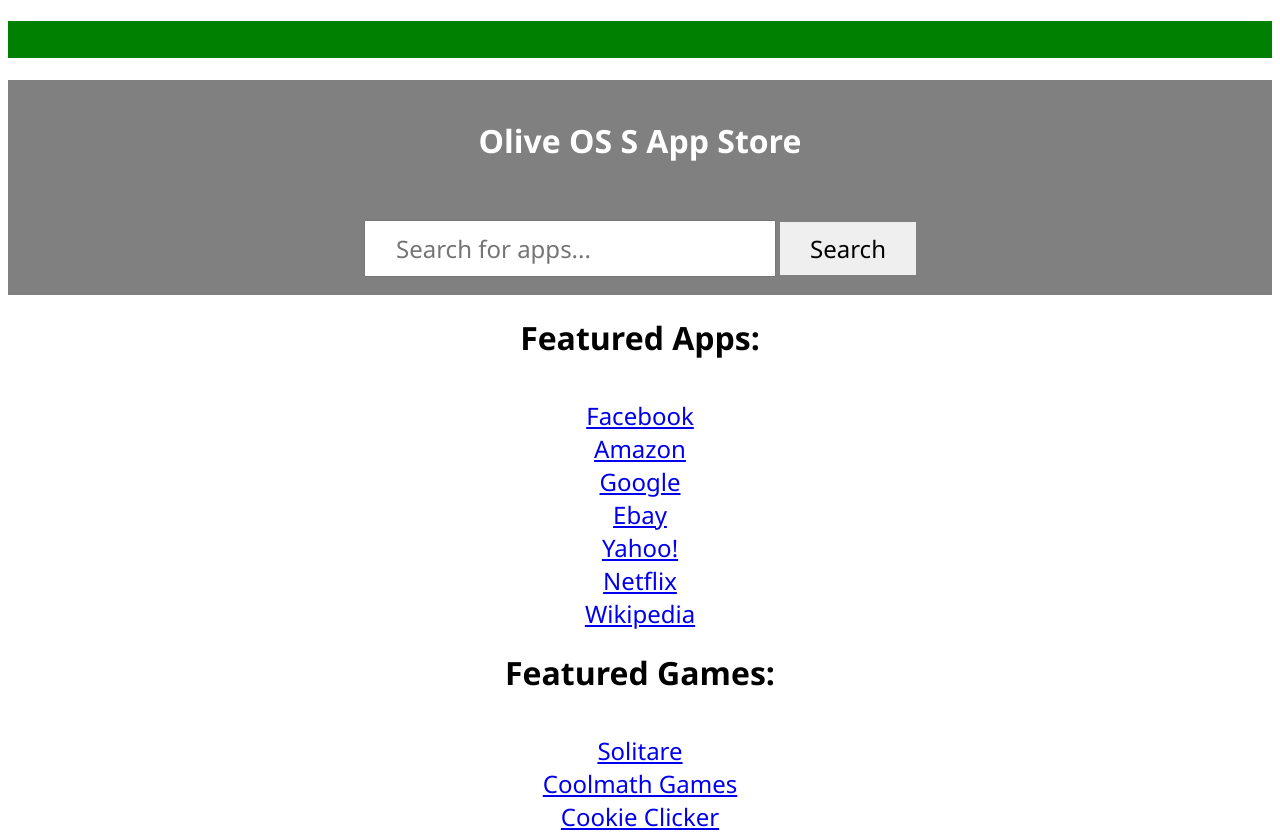
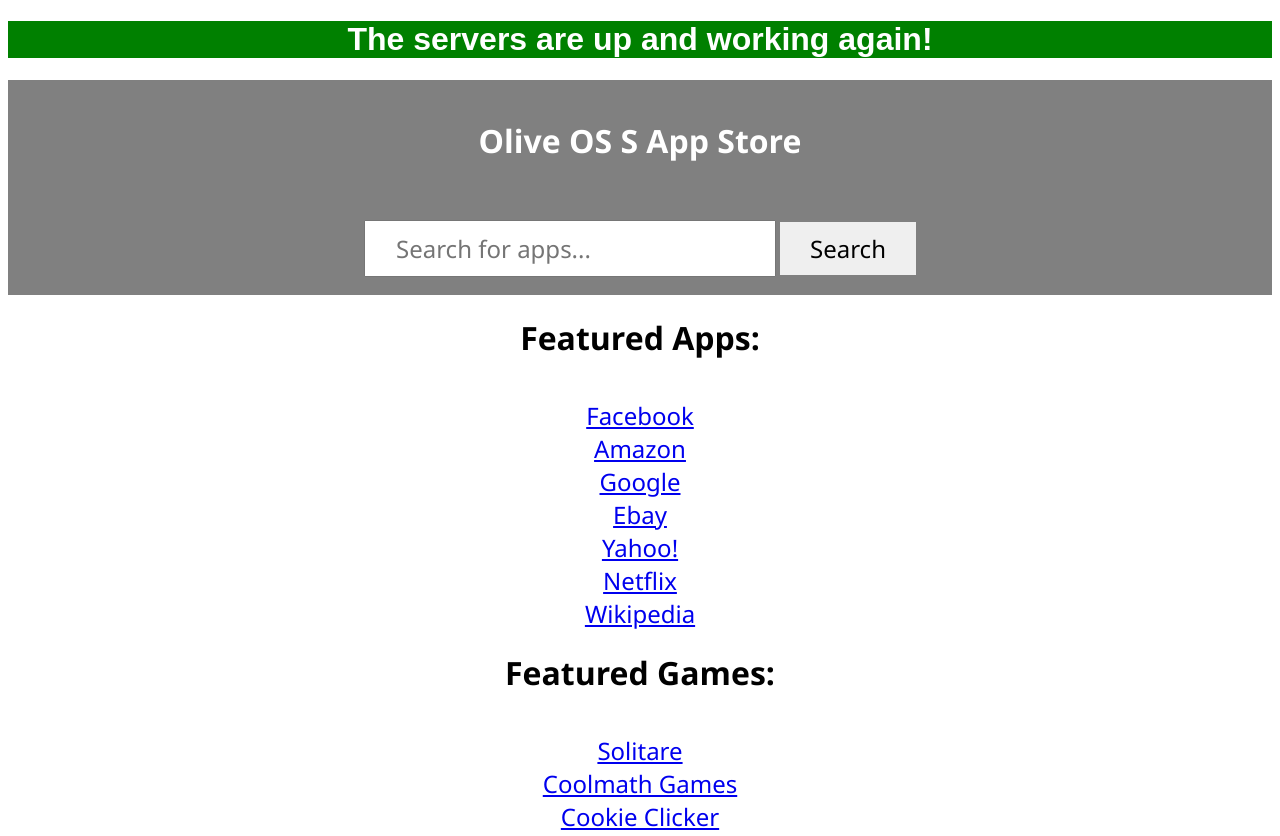
Before and after one commit to olivewebsoftware/oliveosappstore, a plain HTML site: page index.html in a window 1280 px wide. Shown: the top 836 px of the page. Drawn offline with Linux system fonts and the light colour scheme.

Commit message:
Update index.html

```diff
--- a/index.html
+++ b/index.html
@@ -5,7 +5,7 @@
     </head>
     <body>
         <div style="background-color: green;">
-            <h1 style="color: green; text-align: center; font-family: Arial, Helvetica, sans-serif; font-weight: bold;">The servers are up and working again!</h1>
+            <h1 style="color: white; text-align: center; font-family: Arial, Helvetica, sans-serif; font-weight: bold;">The servers are up and working again!</h1>
         </div>
         <div class="header-area">
             <br>
```
